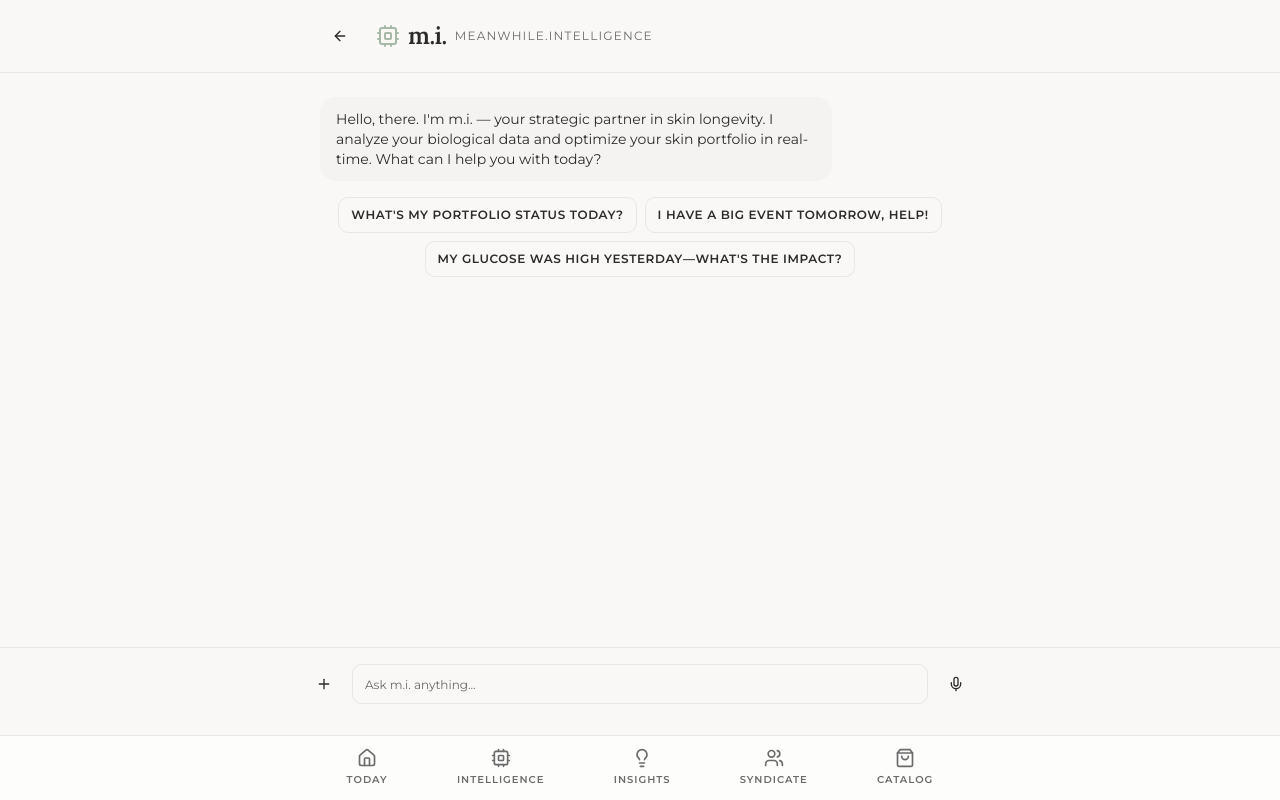
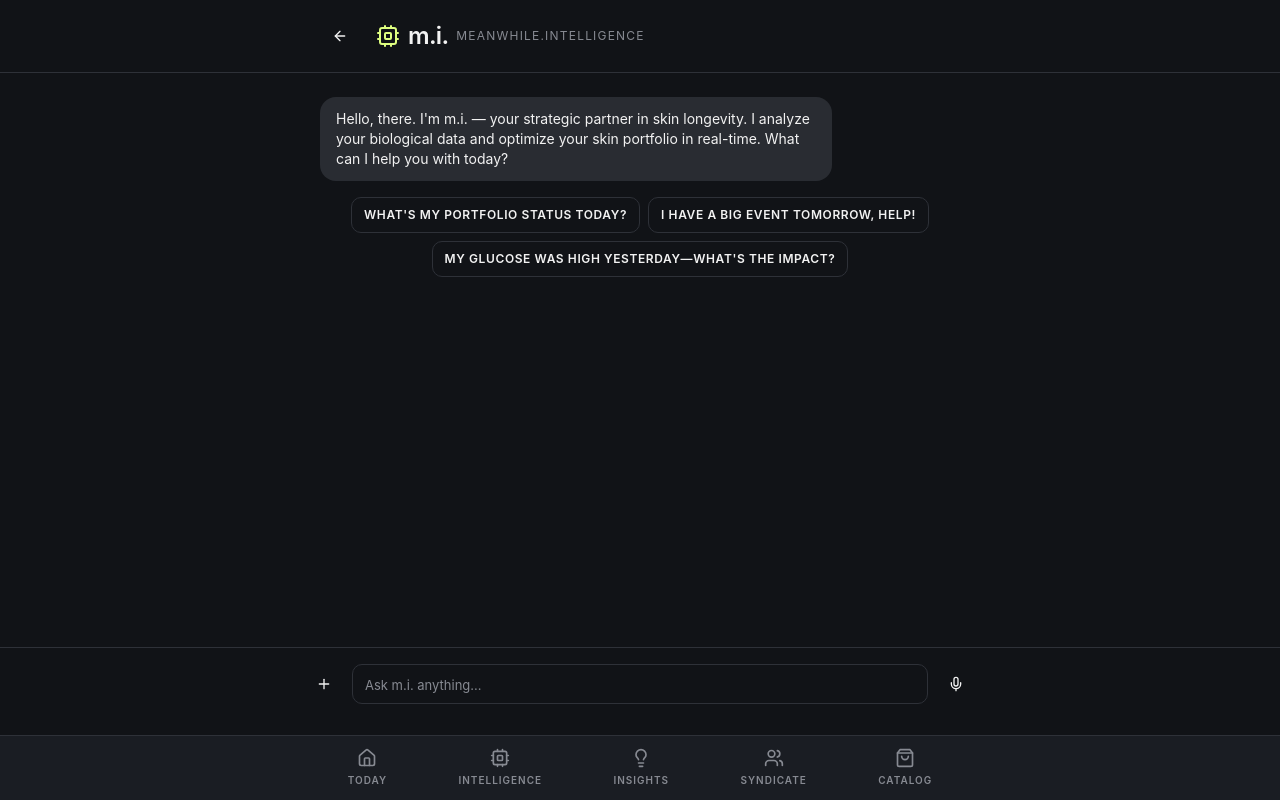
Before and after one commit to elbertroderickocean-stack/spring-sisters-cycle, a React (Vite) app: page /aura in a window 1280 px wide. Built offline with nearby package versions, Linux system fonts and the light colour scheme; the HTML template or start-up script is replaced by a standard one.

Commit message:
Redesigned UI to luxury identity
Co-authored-by: elbertroderickocean-stack <236600776+elbertroderickocean-stack@users.noreply.github.com>

```diff
--- a/src/index.css
+++ b/src/index.css
@@ -2,126 +2,107 @@
 @tailwind components;
 @tailwind utilities;
 
-/* Design System — meanwhile. Luxury Standards
+/* Design System — meanwhile. Tech-Luxury Identity
    All colors MUST be HSL.
-   Fonts: Lora (headings), Montserrat (body/UI), JetBrains Mono (data)
+   Fonts: Inter (headings + body), JetBrains Mono (data)
 */
 
 @layer base {
   :root {
     /* Typography */
-    --font-primary: 'Lora', serif;
-    --font-secondary: 'Montserrat', sans-serif;
+    --font-primary: 'Inter', sans-serif;
+    --font-secondary: 'Inter', sans-serif;
     --font-data: 'JetBrains Mono', monospace;
-    --text-main: 0 0% 17%;
-    --text-muted: 0 0% 42%;
+    --text-main: 220 10% 12%;
+    --text-muted: 220 5% 45%;
 
-    /* Base colors — Stealth Wealth creamy off-white */
-    --background: 40 20% 97%;
-    --foreground: 0 0% 17%;
+    /* Base — Deep dark luxury */
+    --background: 220 15% 8%;
+    --foreground: 0 0% 95%;
 
-    --card: 40 14% 99%;
-    --card-foreground: 0 0% 17%;
+    --card: 220 15% 12%;
+    --card-foreground: 0 0% 95%;
 
-    --popover: 40 14% 99%;
-    --popover-foreground: 0 0% 17%;
+    --popover: 220 15% 12%;
+    --popover-foreground: 0 0% 95%;
 
-    /* Primary — Sage Green */
-    --primary: 120 12% 69%;
-    --primary-foreground: 0 0% 100%;
+    /* Primary — Pale Lime */
+    --primary: 75 100% 75%;
+    --primary-foreground: 220 15% 8%;
 
-    --secondary: 40 10% 93%;
-    --secondary-foreground: 0 0% 17%;
+    --secondary: 220 10% 16%;
+    --secondary-foreground: 0 0% 90%;
 
-    --muted: 40 10% 95%;
-    --muted-foreground: 0 0% 42%;
+    --muted: 220 10% 18%;
+    --muted-foreground: 220 5% 55%;
 
-    --accent: 40 12% 91%;
-    --accent-foreground: 0 0% 17%;
+    --accent: 220 10% 20%;
+    --accent-foreground: 0 0% 95%;
 
-    --destructive: 0 84.2% 60.2%;
+    --destructive: 0 84% 60%;
     --destructive-foreground: 0 0% 97%;
 
-    --border: 40 6% 90%;
-    --input: 40 6% 90%;
-    --ring: 120 12% 69%;
+    --border: 220 10% 20%;
+    --input: 220 10% 20%;
+    --ring: 75 100% 75%;
 
     --radius: 0.75rem;
 
-    /* Phase colors */
-    --phase-calm: 200 25% 82%;
-    --phase-calm-solid: 200 25% 82%;
+    /* Phase colors — Neon-tech */
+    --phase-calm: 200 70% 55%;
+    --phase-calm-solid: 200 70% 55%;
     --phase-calm-foreground: 0 0% 100%;
 
-    --phase-glow: 28 100% 86%;
-    --phase-glow-solid: 28 100% 86%;
-    --phase-glow-foreground: 0 0% 100%;
+    --phase-glow: 45 100% 65%;
+    --phase-glow-solid: 45 100% 65%;
+    --phase-glow-foreground: 220 15% 8%;
 
-    --phase-balance: 120 12% 69%;
-    --phase-balance-solid: 120 12% 69%;
-    --phase-balance-foreground: 0 0% 100%;
+    --phase-balance: 75 100% 75%;
+    --phase-balance-solid: 75 100% 75%;
+    --phase-balance-foreground: 220 15% 8%;
 
-    /* Gradients */
-    --gradient-hero: linear-gradient(135deg, hsl(40 20% 97%) 0%, hsl(40 18% 95%) 100%);
-    --gradient-card: linear-gradient(180deg, hsl(40 14% 99%) 0%, hsl(40 12% 97%) 100%);
+    /* Glassmorphism */
+    --glass-bg: 220 15% 15% / 0.6;
+    --glass-border: 0 0% 100% / 0.08;
+    --glass-highlight: 0 0% 100% / 0.04;
+
+    /* Mesh gradient palette */
+    --mesh-blue: 210 80% 35%;
+    --mesh-teal: 175 60% 30%;
+    --mesh-earth: 30 30% 25%;
+    --mesh-deep: 240 30% 15%;
 
     /* Intelligence palette */
-    --intel-glucose: 270 40% 45%;
-    --intel-glucose-light: 270 35% 92%;
-    --intel-sleep: 210 45% 55%;
-    --intel-sleep-light: 210 40% 92%;
-    --intel-stress: 35 50% 60%;
-    --intel-stress-light: 35 45% 93%;
-    --intel-glass: 0 0% 100% / 0.55;
-    --intel-glass-border: 0 0% 100% / 0.25;
+    --intel-glucose: 270 60% 60%;
+    --intel-glucose-light: 270 30% 20%;
+    --intel-sleep: 210 70% 60%;
+    --intel-sleep-light: 210 30% 20%;
+    --intel-stress: 35 70% 60%;
+    --intel-stress-light: 35 30% 20%;
+    --intel-glass: 220 15% 15% / 0.6;
+    --intel-glass-border: 0 0% 100% / 0.08;
 
     /* Shadows */
-    --shadow-soft: 0 2px 8px -2px hsl(0 0% 0% / 0.04);
-    --shadow-medium: 0 4px 16px -4px hsl(0 0% 0% / 0.06);
+    --shadow-soft: 0 4px 20px -4px hsl(0 0% 0% / 0.3);
+    --shadow-medium: 0 8px 32px -8px hsl(0 0% 0% / 0.4);
+    --shadow-glow: 0 0 30px -5px hsl(75 100% 75% / 0.15);
 
     /* Transitions */
     --transition-smooth: all 0.3s cubic-bezier(0.4, 0, 0.2, 1);
     --transition-gentle: all 0.5s cubic-bezier(0.25, 0.46, 0.45, 0.94);
 
-    --sidebar-background: 40 14% 98%;
-    --sidebar-foreground: 0 0% 17%;
-    --sidebar-primary: 120 12% 69%;
-    --sidebar-primary-foreground: 0 0% 100%;
-    --sidebar-accent: 40 10% 95%;
-    --sidebar-accent-foreground: 0 0% 17%;
-    --sidebar-border: 40 8% 91%;
-    --sidebar-ring: 120 12% 69%;
+    --sidebar-background: 220 15% 10%;
+    --sidebar-foreground: 0 0% 95%;
+    --sidebar-primary: 75 100% 75%;
+    --sidebar-primary-foreground: 220 15% 8%;
+    --sidebar-accent: 220 10% 18%;
+    --sidebar-accent-foreground: 0 0% 95%;
+    --sidebar-border: 220 10% 20%;
+    --sidebar-ring: 75 100% 75%;
   }
 
   .dark {
-    --background: 0 0% 10%;
-    --foreground: 0 0% 95%;
-    --card: 0 0% 13%;
-    --card-foreground: 0 0% 95%;
-    --popover: 0 0% 13%;
-    --popover-foreground: 0 0% 95%;
-    --primary: 120 12% 60%;
-    --primary-foreground: 0 0% 100%;
-    --secondary: 0 0% 18%;
-    --secondary-foreground: 0 0% 95%;
-    --muted: 0 0% 18%;
-    --muted-foreground: 0 0% 60%;
-    --accent: 0 0% 22%;
-    --accent-foreground: 0 0% 95%;
-    --destructive: 0 62.8% 50%;
-    --destructive-foreground: 0 0% 97%;
-    --border: 0 0% 22%;
-    --input: 0 0% 22%;
-    --ring: 120 12% 60%;
-    --phase-calm: 200 30% 50%;
-    --phase-calm-solid: 200 30% 50%;
-    --phase-calm-foreground: 0 0% 100%;
-    --phase-glow: 30 80% 55%;
-    --phase-glow-solid: 30 80% 55%;
-    --phase-glow-foreground: 0 0% 100%;
-    --phase-balance: 120 20% 50%;
-    --phase-balance-solid: 120 20% 50%;
-    --phase-balance-foreground: 0 0% 100%;
+    /* Dark mode IS the default now */
   }
 }
 
@@ -132,47 +113,46 @@
 
   body {
     @apply bg-background text-foreground;
-    font-family: var(--font-secondary);
+    font-family: var(--font-primary);
     font-size: 14px;
     line-height: 1.6;
-    color: hsl(var(--text-main));
+    color: hsl(var(--foreground));
     padding: 0;
     -webkit-font-smoothing: antialiased;
     -moz-osx-font-smoothing: grayscale;
   }
 
-  /* Heading hierarchy — Lora serif */
   h1, h2, h3, h4, h5, h6 {
     font-family: var(--font-primary);
-    color: hsl(var(--text-main));
+    color: hsl(var(--foreground));
+    font-weight: 700;
   }
 
   h1 {
-    font-size: 26px;
-    font-weight: 600;
-    letter-spacing: -0.02em;
-    line-height: 1.2;
+    font-size: 28px;
+    font-weight: 800;
+    letter-spacing: -0.03em;
+    line-height: 1.1;
   }
 
   h2 {
     font-size: 20px;
-    font-weight: 500;
-    line-height: 1.3;
+    font-weight: 700;
+    line-height: 1.2;
+    letter-spacing: -0.02em;
   }
 
   h3 {
-    font-size: 18px;
+    font-size: 16px;
     font-weight: 600;
     line-height: 1.3;
   }
 
-  /* Muted descriptions */
   .text-muted-foreground {
-    color: hsl(var(--text-muted)) !important;
-    font-size: 12px;
+    color: hsl(var(--muted-foreground)) !important;
+    font-size: 13px;
   }
 
-  /* Ensure body text sizing */
   p {
     font-size: 14px;
     line-height: 1.6;
@@ -182,37 +162,59 @@
 @layer utilities {
   .font-heading {
     font-family: var(--font-primary);
+    font-weight: 700;
   }
 
   .font-body {
-    font-family: var(--font-secondary);
+    font-family: var(--font-primary);
   }
 
   .font-mono-data {
     font-family: var(--font-data);
   }
 
-  /* Category title underline accent */
-  .category-title {
-    font-family: var(--font-primary);
-    font-size: 20px;
-    font-weight: 500;
-    padding-bottom: 8px;
-    border-bottom: 1px solid hsl(var(--primary));
-    display: inline-block;
+  /* Mesh gradient background */
+  .mesh-gradient {
+    background:
+      radial-gradient(ellipse at 20% 50%, hsl(210 80% 35% / 0.4) 0%, transparent 50%),
+      radial-gradient(ellipse at 80% 20%, hsl(175 60% 30% / 0.3) 0%, transparent 50%),
+      radial-gradient(ellipse at 60% 80%, hsl(30 30% 25% / 0.3) 0%, transparent 50%),
+      radial-gradient(ellipse at 40% 30%, hsl(240 30% 15% / 0.4) 0%, transparent 60%),
+      hsl(220 15% 8%);
   }
 
-  /* Phase gradients */
+  /* Glass card */
+  .glass-card {
+    background: hsl(var(--glass-bg));
+    backdrop-filter: blur(20px);
+    -webkit-backdrop-filter: blur(20px);
+    border: 1px solid hsl(var(--glass-border));
+    border-radius: 16px;
+  }
+
+  .glass-card-highlight {
+    background: linear-gradient(
+      135deg,
+      hsl(0 0% 100% / 0.08) 0%,
+      hsl(0 0% 100% / 0.02) 100%
+    );
+    backdrop-filter: blur(20px);
+    -webkit-backdrop-filter: blur(20px);
+    border: 1px solid hsl(var(--glass-border));
+    border-radius: 16px;
+  }
+
+  /* Phase gradients — neon tech */
   .phase-gradient-calm {
-    background: linear-gradient(135deg, hsl(200 35% 85%) 0%, hsl(200 25% 75%) 100%);
+    background: linear-gradient(135deg, hsl(200 70% 55%) 0%, hsl(210 80% 40%) 100%);
   }
 
   .phase-gradient-glow {
-    background: linear-gradient(135deg, hsl(30 100% 90%) 0%, hsl(30 100% 80%) 100%);
+    background: linear-gradient(135deg, hsl(45 100% 65%) 0%, hsl(35 90% 55%) 100%);
   }
 
   .phase-gradient-balance {
-    background: linear-gradient(135deg, hsl(120 20% 75%) 0%, hsl(120 15% 65%) 100%);
+    background: linear-gradient(135deg, hsl(75 100% 75%) 0%, hsl(85 80% 60%) 100%);
   }
 
   .phase-calm {
@@ -226,9 +228,19 @@
   .phase-balance {
     @apply bg-[hsl(var(--phase-balance-solid))] text-[hsl(var(--phase-balance-foreground))];
   }
+
+  /* Metric card */
+  .metric-card {
+    @apply glass-card p-5 min-w-[160px] flex flex-col items-start gap-2;
+  }
 }
 
 @keyframes scanLine {
   0%, 100% { top: 0; }
   50% { top: 100%; }
 }
+
+@keyframes pulse-glow {
+  0%, 100% { box-shadow: 0 0 20px hsl(75 100% 75% / 0.1); }
+  50% { box-shadow: 0 0 40px hsl(75 100% 75% / 0.25); }
+}
--- a/tailwind.config.ts
+++ b/tailwind.config.ts
@@ -14,9 +14,9 @@ export default {
     },
     extend: {
       fontFamily: {
-        heading: ['Lora', 'serif'],
-        body: ['Montserrat', 'sans-serif'],
-        sans: ['Montserrat', 'sans-serif'],
+        heading: ['Inter', 'sans-serif'],
+        body: ['Inter', 'sans-serif'],
+        sans: ['Inter', 'sans-serif'],
         'mono-data': ['JetBrains Mono', 'monospace'],
       },
       colors: {
@@ -60,6 +60,10 @@ export default {
           'glow-foreground': "hsl(var(--phase-glow-foreground))",
           balance: "hsl(var(--phase-balance))",
           'balance-foreground': "hsl(var(--phase-balance-foreground))",
+        },
+        lime: {
+          DEFAULT: "hsl(75 100% 75%)",
+          foreground: "hsl(220 15% 8%)",
         },
       },
       borderRadius: {
@@ -109,6 +113,10 @@ export default {
           "0%": { opacity: "0", transform: "scale(0.95)" },
           "100%": { opacity: "1", transform: "scale(1)" }
         },
+        "pulse-glow": {
+          "0%, 100%": { boxShadow: "0 0 20px hsl(75 100% 75% / 0.1)" },
+          "50%": { boxShadow: "0 0 40px hsl(75 100% 75% / 0.25)" },
+        },
       },
       animation: {
         'orbit-1': 'orbit-1 8s linear infinite',
@@ -121,6 +129,7 @@ export default {
         "fade-in-slow": "fade-in-slow 1.5s ease-out",
         "slide-up": "slide-up 0.6s ease-out",
         "scale-in": "scale-in 0.4s ease-out",
+        "pulse-glow": "pulse-glow 3s ease-in-out infinite",
       },
     },
   },
```
